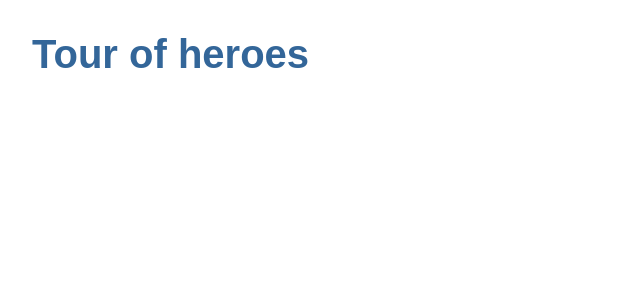
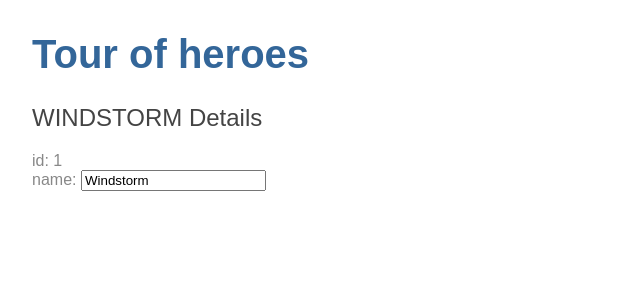
Before and after one commit to johnhany97/angular-tour-of-heroes, an Angular app: page / in a window 1280 px wide. Shown: the top 300 px of the page, without its empty margins (0-640 px from the left). Built offline with nearby package versions, Linux system fonts and the light colour scheme.

Commit message:
The hero editor (Hero component)

```diff
--- a/src/app/app.component.html
+++ b/src/app/app.component.html
@@ -1 +1,2 @@
 <h1>{{title}}</h1>
+<app-heroes></app-heroes>
--- /dev/null
+++ b/src/app/hero.ts
@@ -0,0 +1,4 @@
+export class Hero {
+    id: number;
+    name: string;
+}
--- /dev/null
+++ b/src/app/heroes/heroes.component.html
@@ -0,0 +1,8 @@
+<h2>{{hero.name | uppercase}} Details</h2>
+<div><span>id: </span>{{hero.id}}</div>
+<div>
+    <label>name:
+        <!--[(ngModel)] is Angular's two-way data binding syntax-->
+        <input [(ngModel)]="hero.name" placeholder="name">
+    </label>
+</div>
--- /dev/null
+++ b/src/app/heroes/heroes.component.ts
@@ -0,0 +1,29 @@
+// Component symbol from the Angular core library must always
+// be imported and the component class should be annotated
+// with @Component
+import { Component, OnInit } from '@angular/core';
+
+import { Hero } from '../hero';
+
+@Component({ // Following is automatically generated three metadata properties
+  // Selector css element also matches name of the HTML element that identifies this component
+  selector: 'app-heroes', // component's CSS element selector
+  templateUrl: './heroes.component.html', // location of component's template file
+  styleUrls: ['./heroes.component.css'] // Location of component's private CSS Styles.
+})
+// Component class is exported so it could be used elsewhere
+export class HeroesComponent implements OnInit {
+  hero: Hero = {
+    id: 1,
+    name: 'Windstorm'
+  };
+
+  constructor() { }
+
+  // Lifecycle hook
+  // Angular calls this shortly after creating a component
+  // Where you usually initialise
+  ngOnInit() {
+  }
+
+}
```
Also changed, not shown: src/app/app.module.ts (+6 -2 lines), src/app/heroes/heroes.component.css (added), 1 other file (tests, documents, lock files or other folders).
